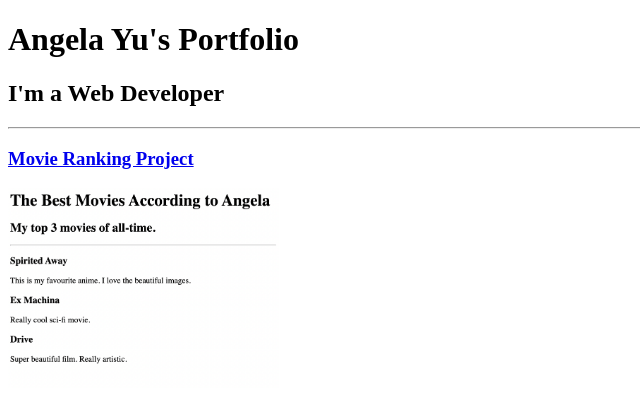
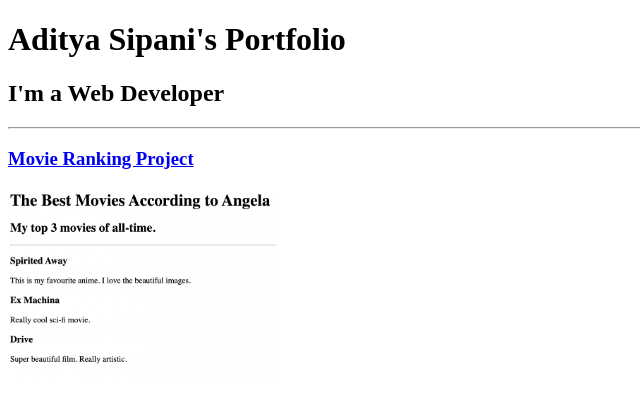
Before and after one commit to AditYaSipani/html-portfolio, a plain HTML site: page solution.html in a window 1280 px wide. Shown: the top 408 px of the page, without its empty margins (0-640 px from the left). Drawn offline with Linux system fonts and the light colour scheme.

Commit message:
Update solution.html

```diff
--- a/solution.html
+++ b/solution.html
@@ -3,11 +3,11 @@
 
 <head>
   <meta charset="UTF-8">
-  <title>Angela's Portfolio</title>
+  <title>Aditya Sipani's Portfolio</title>
 </head>
 
 <body>
-  <h1>Angela Yu's Portfolio</h1>
+  <h1>Aditya Sipani's Portfolio</h1>
   <h2>I'm a Web Developer</h2>
   <hr />
   <h3><a href="./public/movie-ranking.html">Movie Ranking Project</a></h3>
```
